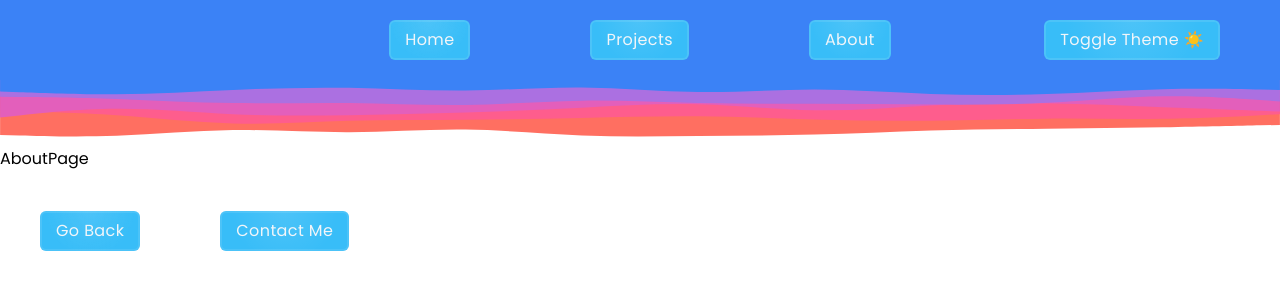
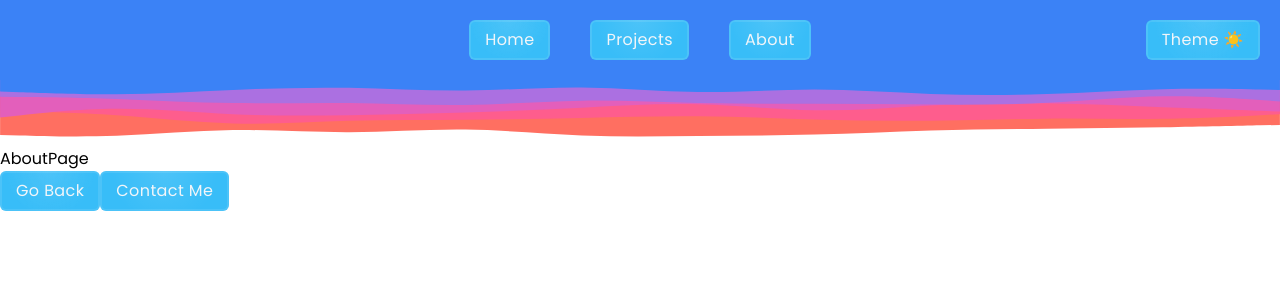
Before and after one commit to Patrick-Thompson9/portfolio, a React (Vite) app: page /about in a window 1280 px wide. Shown: the top 300 px of the page. Built offline with nearby package versions, Linux system fonts and the light colour scheme.

Commit message:
Changed buttons to be the size of the widget, removed redundant buttonClasses arg

```diff
--- a/src/components/NavBar.tsx
+++ b/src/components/NavBar.tsx
@@ -6,11 +6,7 @@ import { AppContext } from "../App";
 import { useContext } from "react";
 import ShinyButton from "../components/ShinyButton";
 
-interface buttonClasses {
-  buttonClasses: string;
-}
-
-function NavBar({ buttonClasses }: buttonClasses) {
+function NavBar() {
   const context = useContext(AppContext);
 
   if (!context) {
@@ -57,11 +53,7 @@ function NavBar({ buttonClasses }: buttonClasses) {
           </NavLink>
         </div>
         <div className="md:absolute right-5">
-          <ThemeToggle
-            darkTheme={darkTheme}
-            setDarkTheme={setDarkTheme}
-            classes={buttonClasses}
-          />
+          <ThemeToggle darkTheme={darkTheme} setDarkTheme={setDarkTheme} />
         </div>
       </div>
       <img
--- a/src/components/ShinyButton.tsx
+++ b/src/components/ShinyButton.tsx
@@ -24,7 +24,7 @@ function ShinyButton({ buttonText }: props) {
 
   return (
     <motion.button
-      className={`relative m-10 py-2 px-4 bg-white rounded-md transition-colors duration-1000 ${radialGradientClasses}`}
+      className={`relative py-2 px-4 bg-white rounded-md transition-colors duration-1000 ${radialGradientClasses}`}
       initial={{ "--x": "100%" }}
       animate={{ "--x": "-100%" }}
       whileTap={{ scale: 0.95 }}
--- a/src/components/ThemeToggle.tsx
+++ b/src/components/ThemeToggle.tsx
@@ -3,21 +3,16 @@ import ShinyButton from "./ShinyButton";
 interface ThemeToggleProps {
   darkTheme: boolean;
   setDarkTheme: (darkTheme: boolean) => void;
-  classes: string;
 }
 
-const ThemeToggle = ({
-  darkTheme,
-  setDarkTheme,
-  classes,
-}: ThemeToggleProps) => {
+const ThemeToggle = ({ darkTheme, setDarkTheme }: ThemeToggleProps) => {
   const handleMode = () => {
     setDarkTheme(!darkTheme);
   };
   const emoji = darkTheme ? "🌙" : "☀️";
   return (
     <span onClick={handleMode}>
-      <ShinyButton buttonText={`Toggle Theme ${emoji}`} />
+      <ShinyButton buttonText={`Theme ${emoji}`} />
     </span>
   );
 };
```
